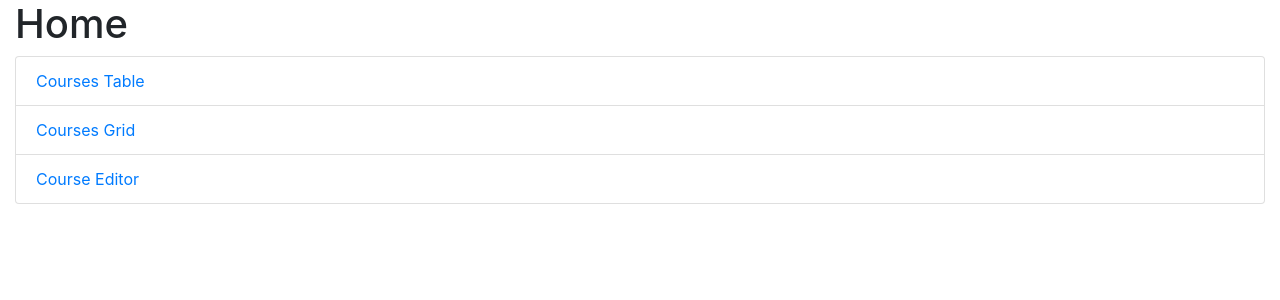
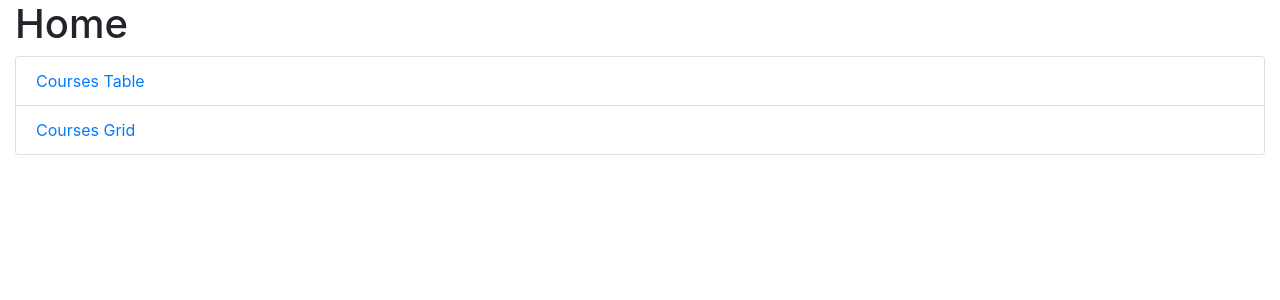
Before and after one commit to dyin4/wbdv-sp21-02-dan-yin-client-react, a React (Create React App) app: page / in a window 1280 px wide. Shown: the top 300 px of the page. Built offline with nearby package versions, Linux system fonts and the light colour scheme.

Commit message:
finished A4

```diff
--- a/src/components/course-editor/editable-item.js
+++ b/src/components/course-editor/editable-item.js
@@ -34,7 +34,7 @@ const EditableItem = (
         <div className="row dy-input-row">
           <input className="col-9 col-sm-8"
               onChange={(e) =>
-                  setCashedItem({...cachedItem, title: e.target.value})}
+                  setCashedItem({...item, title: e.target.value})}
               value={cachedItem.title}
           />
           <div className="col-12 col-sm-3 d-flex justify-content-md-end my-fa-btns">
--- a/src/components/home.js
+++ b/src/components/home.js
@@ -11,8 +11,5 @@ export default () =>
         <Link to="/courses/grid" className="list-group-item">
           Courses Grid
         </Link>
-        <Link to="/editor" className="list-group-item">
-          Course Editor
-        </Link>
       </div>
     </>
```
